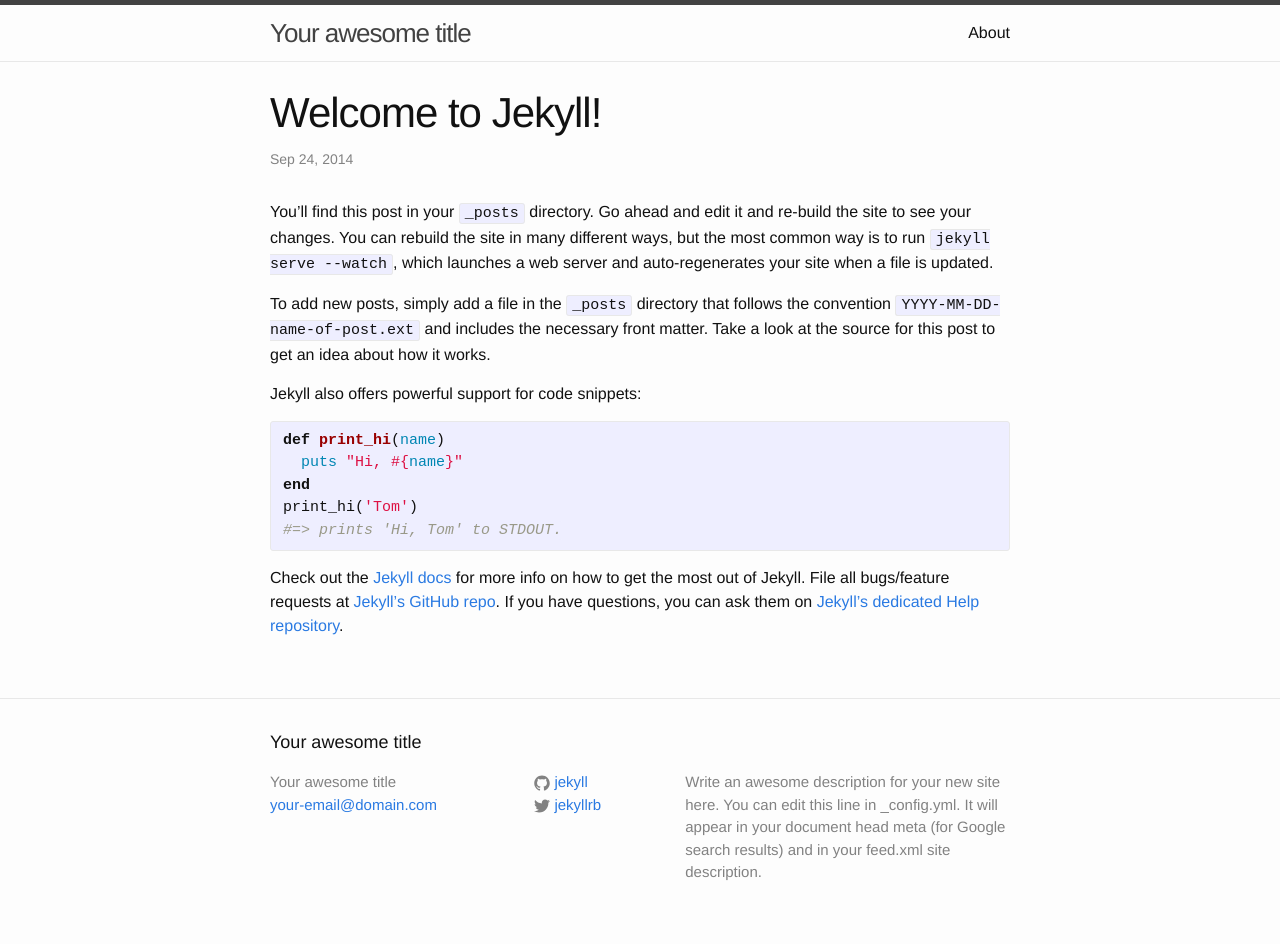
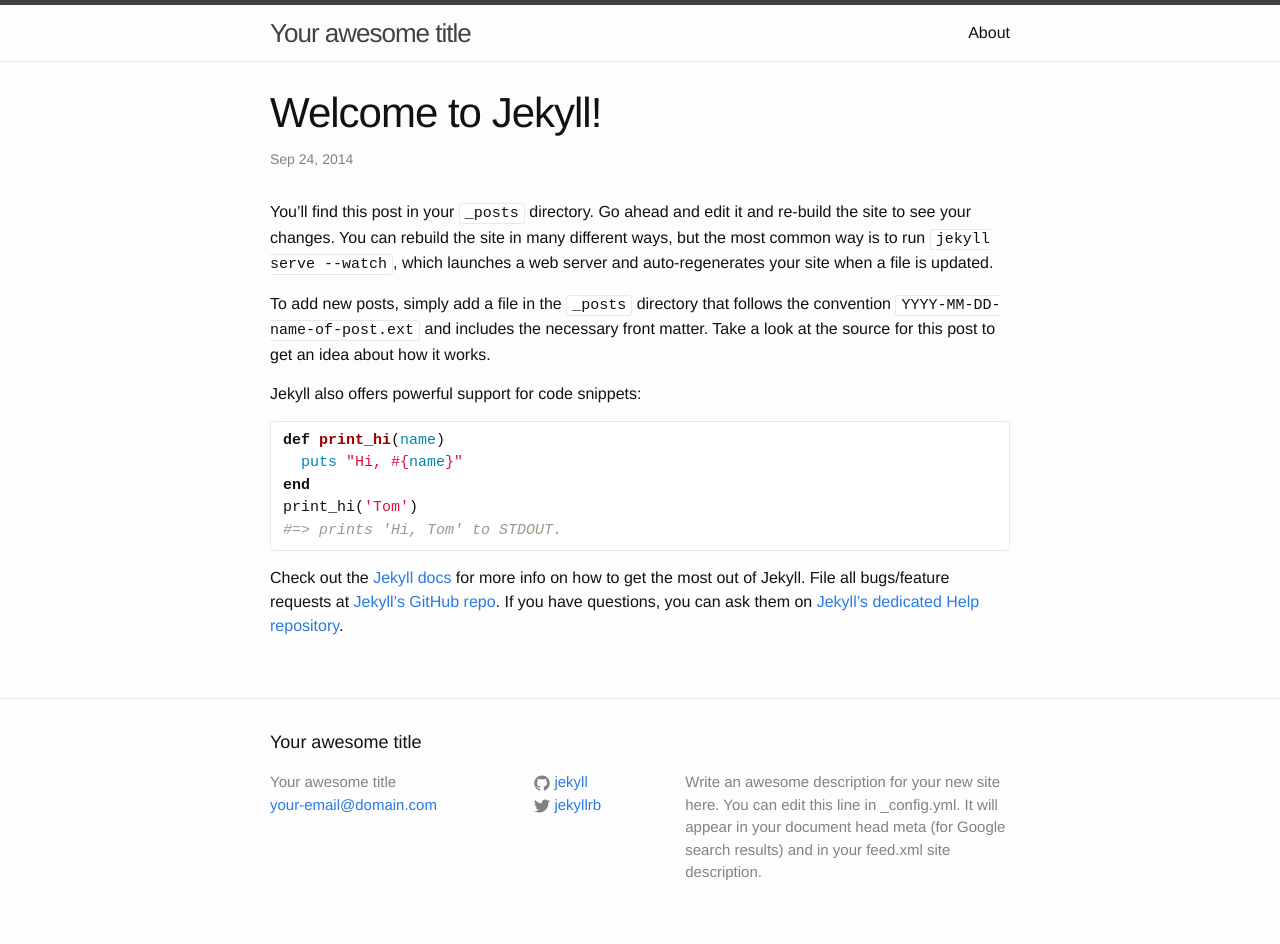
Before and after one commit to divingteng/divingteng.github.io, a Jekyll site: the page built from _posts/2014-09-24-welcome-to-jekyll.markdown, in a window 1280 px wide. Built offline with Jekyll 4.4.1, drawn with Linux system fonts in a browser that asks for light colours.

Commit message:
change code background

```diff
--- a/_sass/_base.scss
+++ b/_sass/_base.scss
@@ -130,7 +130,7 @@ code {
     font-size: 15px;
     border: 1px solid $grey-color-light;
     border-radius: 3px;
-    background-color: #eef;
+    background-color: #fff;
 }
 
 code {
```
